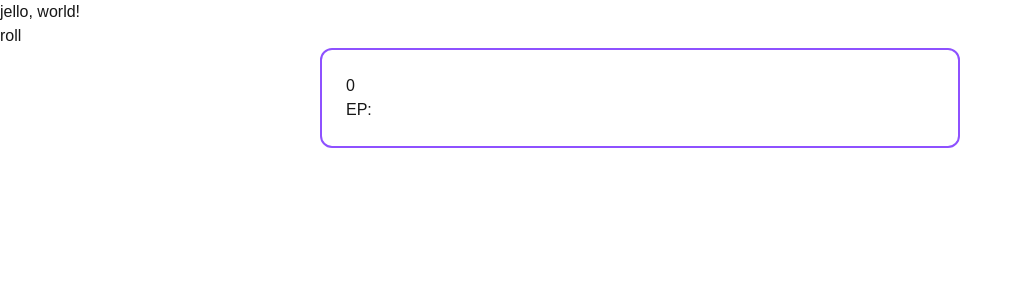
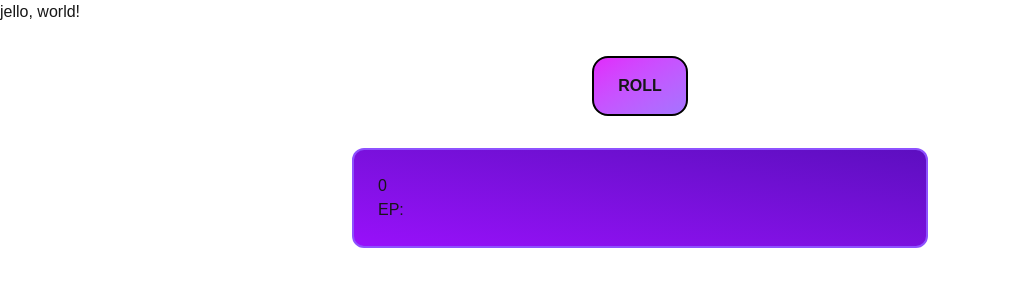
Before and after one commit to 5Stygian/bamon-rng, a Next.js app: page / in a window 1280 px wide. Shown: the top 300 px of the page, without its empty margins (0-1023 px from the left). Built offline with nearby package versions, Linux system fonts and the light colour scheme.

Commit message:
gradients! gradients everywhere!

```diff
--- a/src/app/components/button.tsx
+++ b/src/app/components/button.tsx
@@ -1,11 +1,17 @@
 "use client";
 
-import roll from "@/app/scripts/button";
+import { config } from "../config";
+import roll from "../scripts/button";
 
 export default function RollButton() {
   return (
-    <button id="RollButton" onClick={roll} type="button">
-      roll
+    <button
+      id="RollButton"
+      className={config.styles.RollButton}
+      onClick={roll}
+      type="button"
+    >
+      ROLL
     </button>
   );
 }
--- a/src/app/components/numberDisplay.tsx
+++ b/src/app/components/numberDisplay.tsx
@@ -1,9 +1,10 @@
+"use client";
+
+import { config } from "../config";
+
 export default function NumberDisplay() {
   return (
-    <div
-      id="NumberDisplayOuter"
-      className="w-1/2 m-auto p-6 border-2 border-violet-500 rounded-xl"
-    >
+    <div id="NumberDisplayOuter" className={config.styles.NumberDisplay}>
       <div id="NumberDisplay">0</div>
       <div id="AttributeDisplay" />
       <div>
--- /dev/null
+++ b/src/app/config.ts
@@ -0,0 +1,12 @@
+type Config = Record<string, Record<string, string>>;
+
+export const config: Config = {
+  styles: {
+    RollButton:
+      "block w-24 m-auto my-8 p-4 font-bold border-2 rounded-2xl border-black \
+      bg-gradient-to-br from-fuchsia-500 to-violet-500/80",
+    NumberDisplay:
+      "max-w-xl m-auto p-6 border-2 rounded-xl border-violet-500 \
+      bg-gradient-to-tr from-purple-600 to-violet-800",
+  },
+};
```
